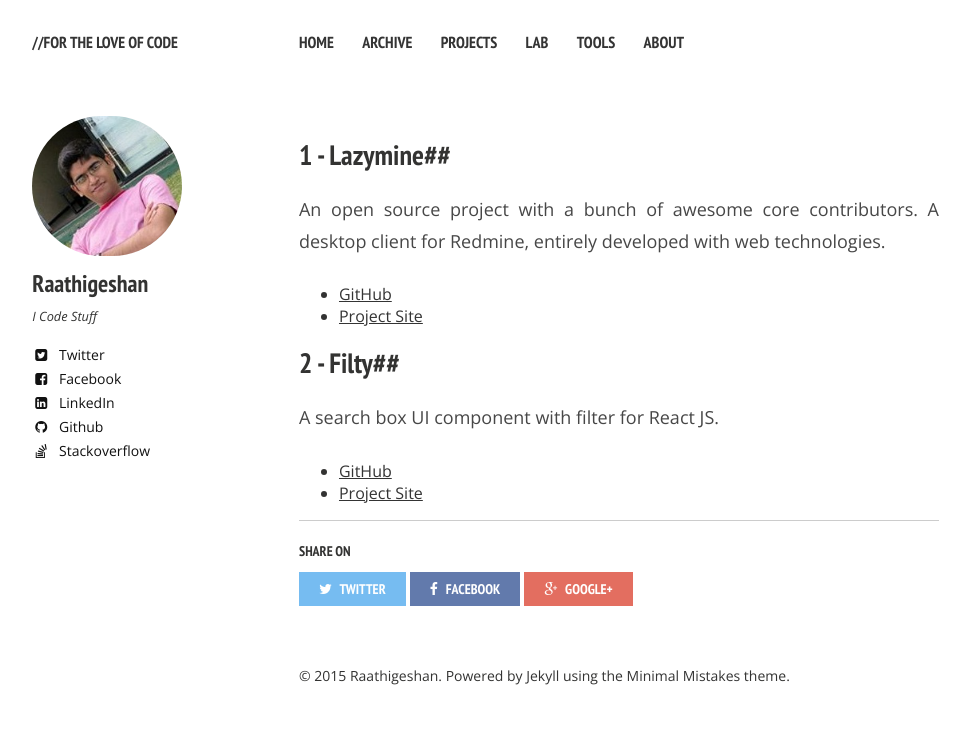
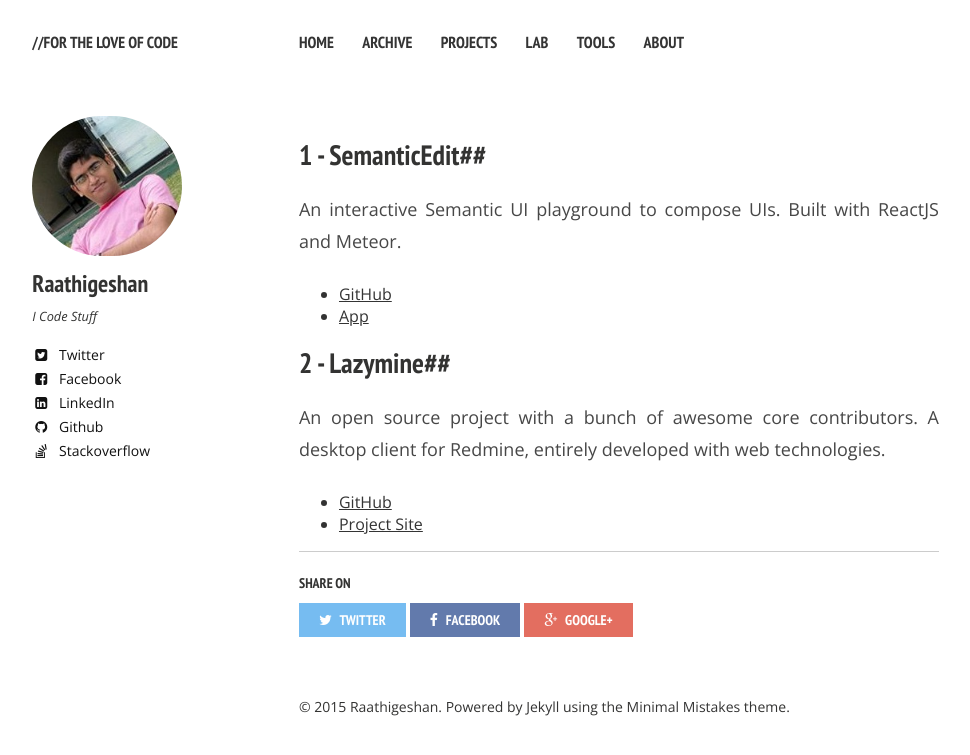
Before and after one commit to Raathigesh/Raathigesh.github.io, a Jekyll site: the page built from projects/index.md, in a window 1280 px wide. Shown: the top 755 px of the page, without its empty margins (21-991 px from the left). Built offline with Jekyll 4.4.1, drawn with Linux system fonts in a browser that asks for light colours; nearby versions of some CDN libraries.

Commit message:
Updated index.md

```diff
--- a/projects/index.md
+++ b/projects/index.md
@@ -1,23 +1,25 @@
 ---
 layout: page
-title:
-tags: [Experiments]
-modified: 2014-10-19
+title: null
+tags:
+  - Experiments
+modified: {}
 comments: false
 image:
-  feature:
-  creditlink:
+  feature: null
+  creditlink: null
+published: true
 ---
 
 
-##1 - Lazymine##
+##1 - SemanticEdit##
+An interactive Semantic UI playground to compose UIs. Built with ReactJS and Meteor.
+
+- [GitHub](https://github.com/Raathigesh/SemanticEdit)
+- [App](http://semanticedit.meteor.com/)
+
+##2 - Lazymine##
 An open source project with a bunch of awesome core contributors. A desktop client for Redmine, entirely developed with web technologies.
 
 - [GitHub](https://github.com/Raathigesh/Lazymine)
 - [Project Site](http://lazymine.github.io/)
-
-##2 - Filty##
-A search box UI component with filter for React JS.
-
-- [GitHub](https://github.com/Raathigesh/Filty)
-- [Project Site](http://raathigesh.com/filty/)
```
